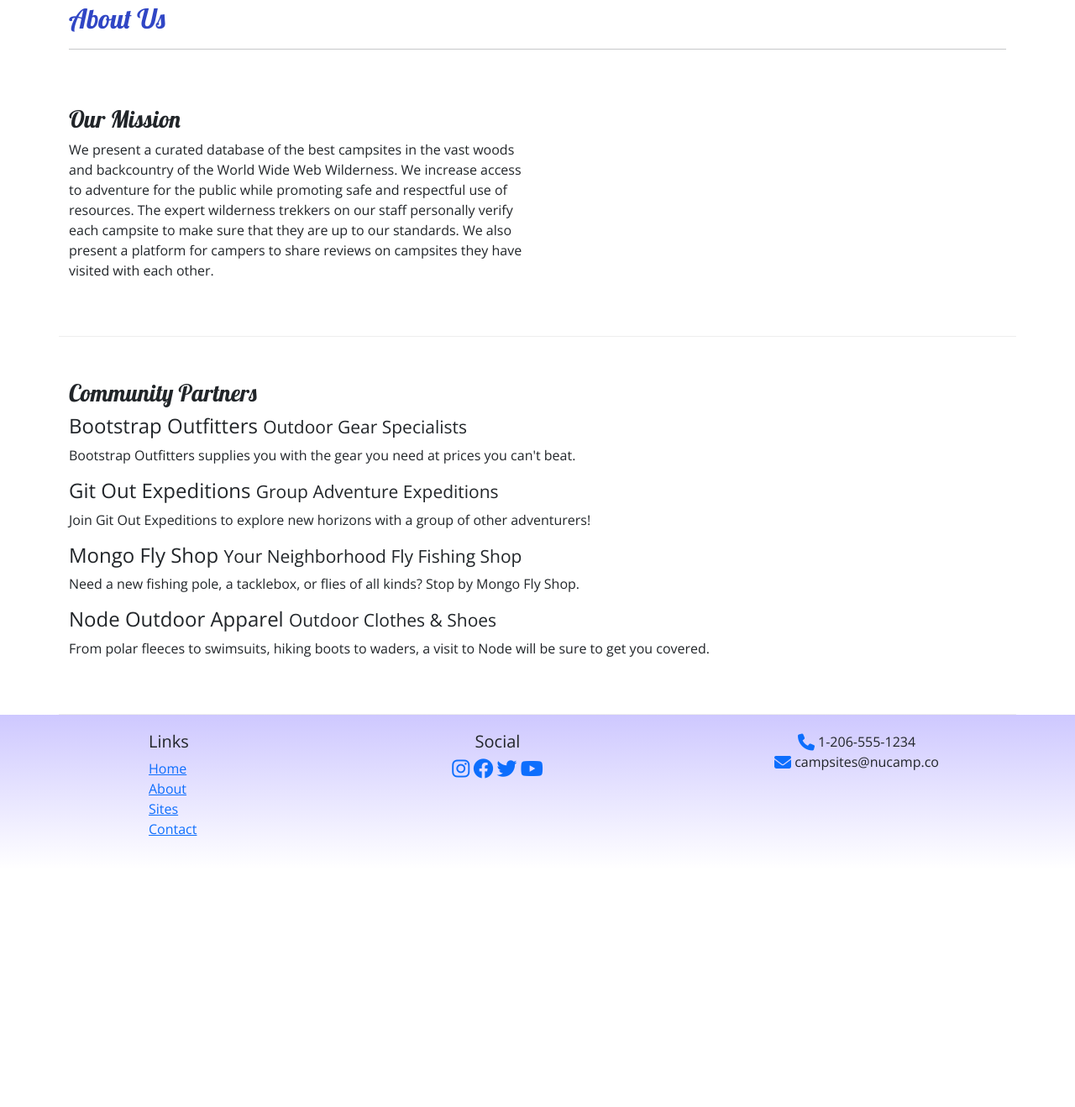
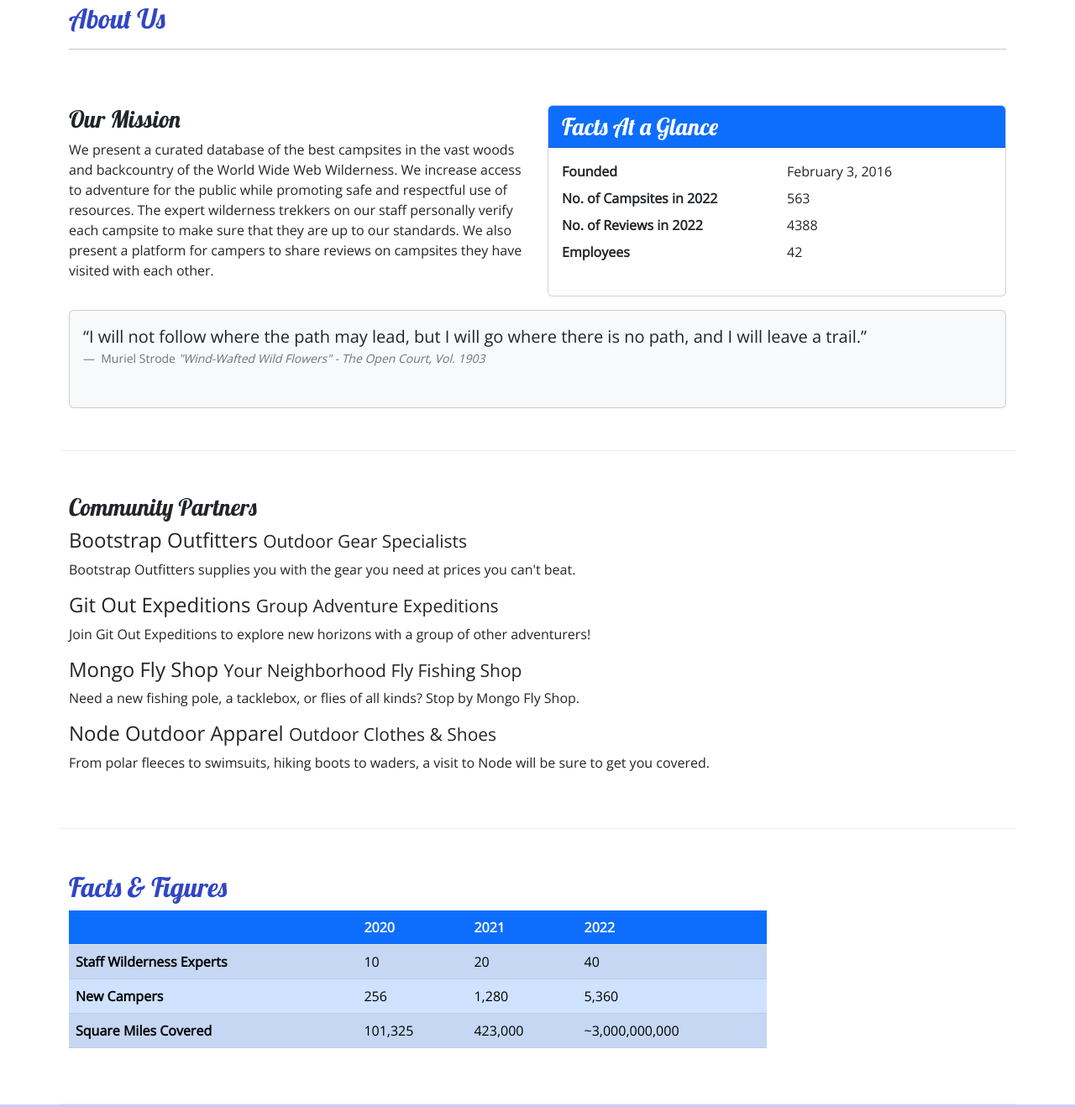
Before and after one commit to joshuabear87/bootstrap-practice, a plain HTML site: page aboutus.html in a window 1280 px wide. Shown: the part 255-1573 px from the top of the page at 84% size. Before the commit the page ends 1290 px from the top, so only its background shows below. Drawn offline with nearby package versions, Linux system fonts and the light colour scheme.

Commit message:
Tables in the About Us page

```diff
--- a/aboutus.html
+++ b/aboutus.html
@@ -58,7 +58,6 @@
                <hr />
             </div>
         </div>
-
         <section class="row row-content">
             <div class="col-sm-6">
                 <h3>Our Mission</h3>
@@ -67,8 +66,36 @@
                 campsite to make sure that they are up to our standards. We also present a platform for campers to share reviews on campsites they have visited
                 with each other.</p>
             </div>
+            <div class="col-sm-6">
+                <div class="card">
+                    <h3 class="card-header bg-primary text-white">Facts At a Glance</h3>
+                    <div class="card-body">
+                        <dl class="row">
+                            <dt class="col-6">Founded</dt>
+                            <dd class="col-6">February 3, 2016</dd>
+                            <dt class="col-6">No. of Campsites in 2022</dt>
+                            <dd class="col-6">563</dd>
+                            <dt class="col-6">No. of Reviews in 2022</dt>
+                            <dd class="col-6">4388</dd>
+                            <dt class="col-6">Employees</dt>
+                            <dd class="col-6">42</dd>
+                        </dl>
+                    </div>
+                </div>
+            </div>
+            <div class="col">
+                <div class="card bg-light mt-3">
+                    <figure class="card-body">
+                        <blockquote class="blockquote">
+                            <q>I will not follow where the path may lead, but I will go where there is no path, and I will leave a trail.</q>
+                        </blockquote>
+                        <figcaption class="blockquote-footer">
+                            Muriel Strode <cite>"Wind-Wafted Wild Flowers" - The Open Court, Vol. 1903</cite>
+                        </figcaption>
+                   </figure>
+                </div>
+            </div>
         </section>
-
         <section class="row row-content">
             <div class="col">
                 <h3>Community Partners</h3>
@@ -80,6 +107,43 @@
                 <p class="d-none d-sm-block">Need a new fishing pole, a tacklebox, or flies of all kinds? Stop by Mongo Fly Shop.</p>
                 <h4>Node Outdoor Apparel <small>Outdoor Clothes & Shoes</small></h4>
                 <p class="d-none d-sm-block">From polar fleeces to swimsuits, hiking boots to waders, a visit to Node will be sure to get you covered.</p>
+            </div>
+        </section>
+        <section class="row row-content">
+            <div class="col-sm-9">
+                <h2>Facts & Figures</h2>
+                <div class="table-responsive">
+                    <table class="table table-striped">
+                        <thead class="bg-primary text-light">
+                            <tr>
+                                <th></th>
+                                <th>2020</th>
+                                <th>2021</th>
+                                <th>2022</th>
+                            </tr>
+                        </thead>
+                        <tbody class="table-primary">
+                            <tr>
+                                <th>Staff Wilderness Experts</th>
+                                <td>10</td>
+                                <td>20</td>
+                                <td>40</td>
+                            </tr>
+                            <tr>
+                                <th>New Campers</th>
+                                <td>256</td>
+                                <td>1,280</td>
+                                <td>5,360</td>
+                            </tr>
+                            <tr>
+                                <th>Square Miles Covered</th>
+                                <td>101,325</td>
+                                <td>423,000</td>
+                                <td>~3,000,000,000</td>
+                            </tr>
+                        </tbody>
+                    </table>
+                </div>
             </div>
         </section>
     </main>
```
